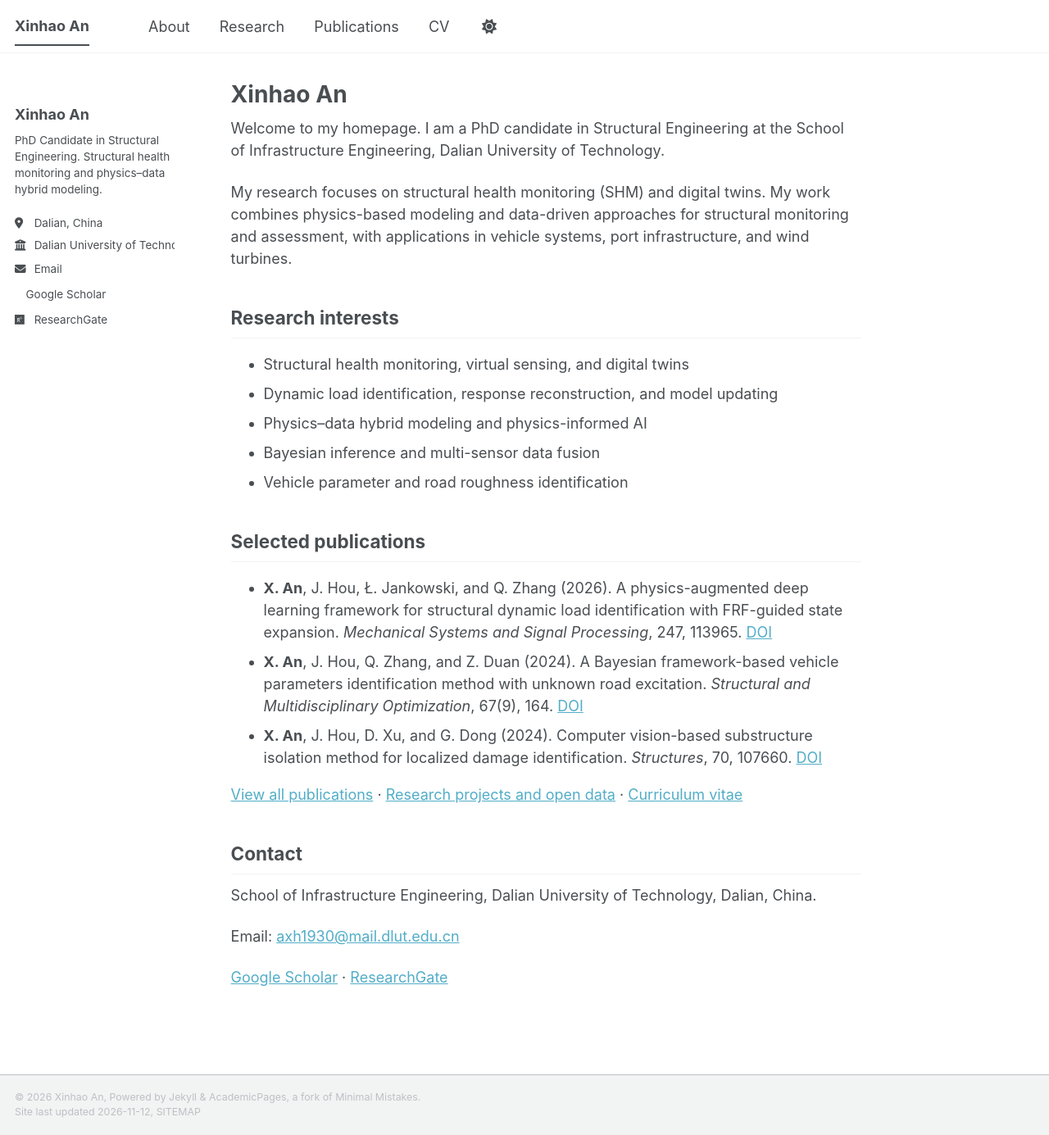
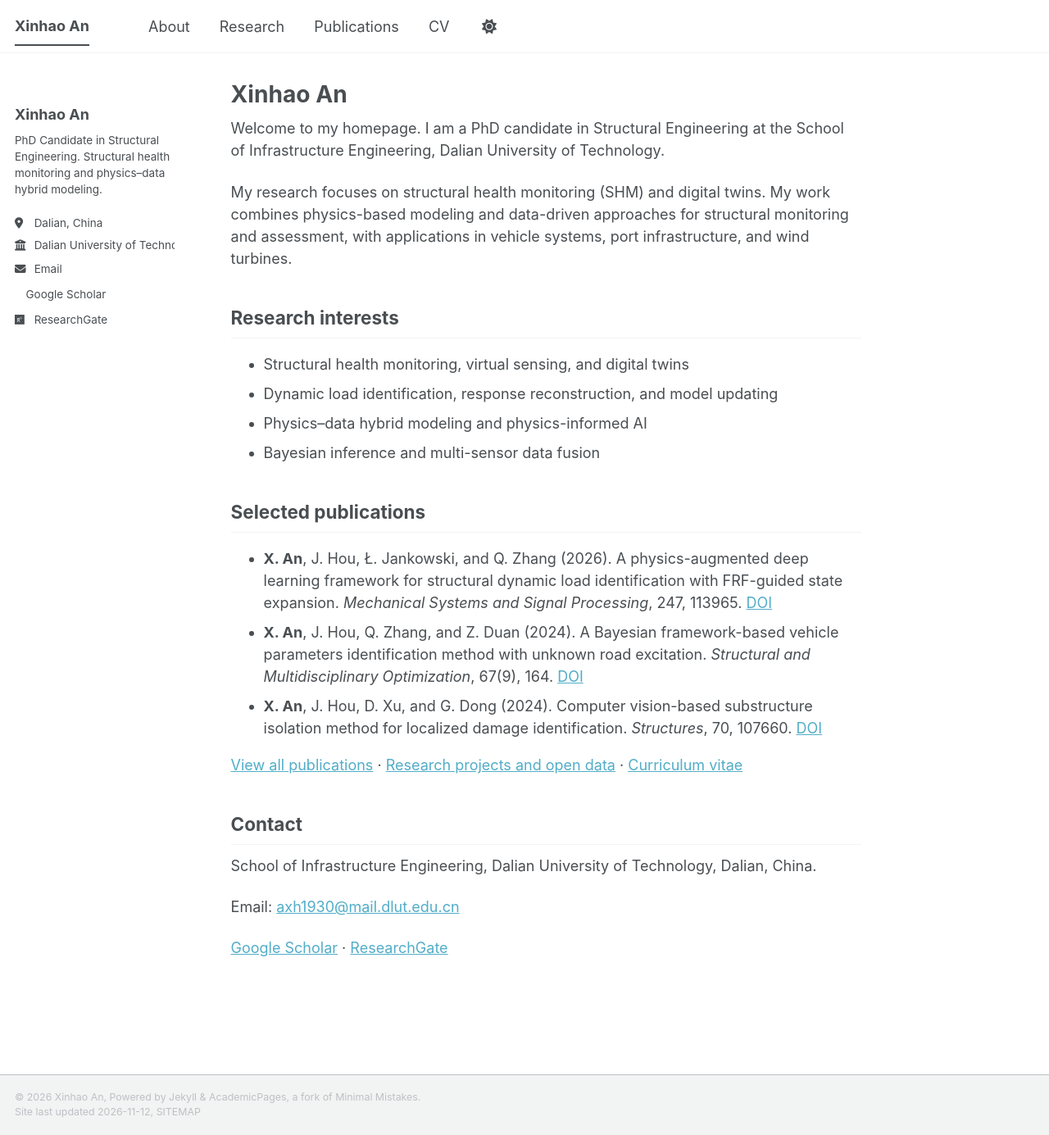
Before and after one commit to xinhao-an/xinhao-an.github.io, a Jekyll site: the page built from _pages/about.md, in a window 1280 px wide and 1385 px high. Shown: the whole window at 82% size. Built offline with Jekyll 4.4.1, drawn with Linux system fonts in a browser that asks for light colours; a script bundle is joined from its source files by our own code; a style sheet for code colours, icons or effects is not loaded.

Commit message:
Update services listed in about.md
Removed vehicle parameter and road roughness identification from the list of services.

```diff
--- a/_pages/about.md
+++ b/_pages/about.md
@@ -17,7 +17,6 @@ My research focuses on structural health monitoring (SHM) and digital twins. My
 - Dynamic load identification, response reconstruction, and model updating
 - Physics–data hybrid modeling and physics-informed AI
 - Bayesian inference and multi-sensor data fusion
-- Vehicle parameter and road roughness identification
 
 ## Selected publications
 
```
